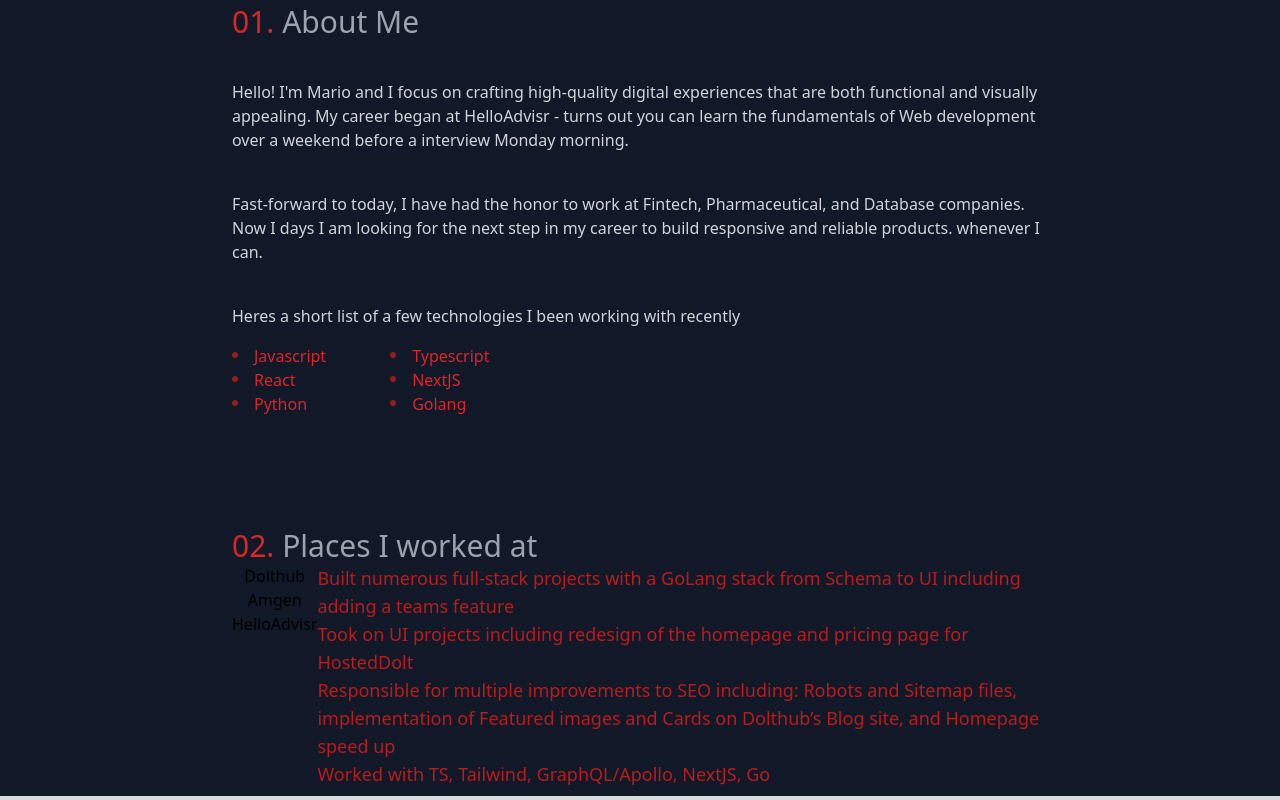
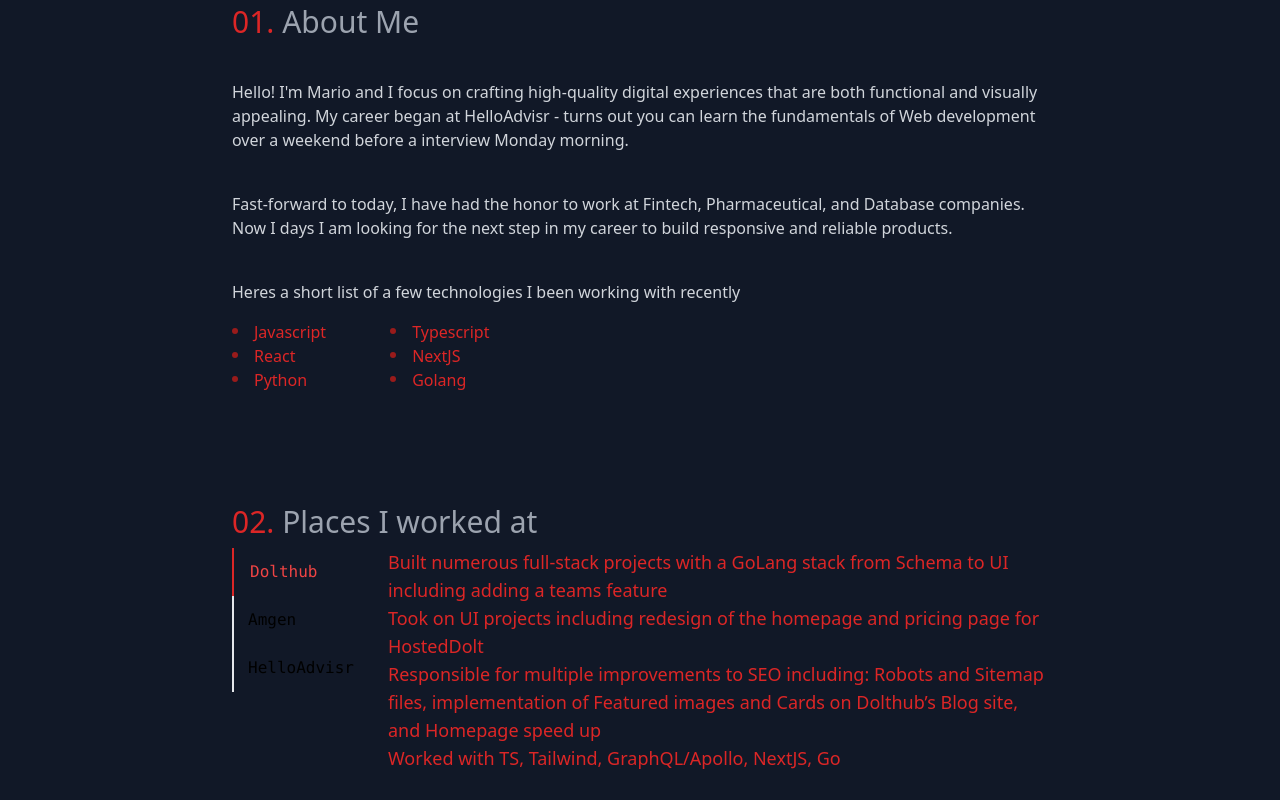
Before and after one commit to ElTragon/portfolio, a Next.js app: page / in a window 1280 px wide. Shown: the part 356-1156 px from the top of the page. Built offline with nearby package versions, Linux system fonts and the light colour scheme.

Commit message:
basic about me

```diff
--- a/package.json
+++ b/package.json
@@ -14,6 +14,7 @@
     "@types/node": "18.15.3",
     "@types/react": "18.0.28",
     "@types/react-dom": "18.0.11",
+    "classnames": "^2.3.2",
     "eslint": "8.36.0",
     "eslint-config-next": "13.2.4",
     "next": "13.2.4",
--- a/src/components/HomePage/Sections/AboutMe/index.tsx
+++ b/src/components/HomePage/Sections/AboutMe/index.tsx
@@ -17,7 +17,6 @@ const AboutMe = (): JSX.Element => {
         Fast-forward to today, I have had the honor to work at Fintech,
         Pharmaceutical, and Database companies. Now I days I am looking for the
         next step in my career to build responsive and reliable products.
-        whenever I can.
       </p>
 
       <p>
--- a/src/components/HomePage/Sections/Experience/index.module.css
+++ b/src/components/HomePage/Sections/Experience/index.module.css
@@ -1,24 +1,29 @@
 .container{
-    @apply flex items-start flex-col text-left mt-28;
+    @apply flex items-start flex-col text-left mt-28 h-72;
 
 }
 
 .workHistory{
-    @apply flex flex-row;
+    @apply flex flex-row ;
 }
 
 .roles{
-    @apply flex flex-col;
+    @apply flex flex-col border-l-2 h-36 mt-2;
+}
+
+.role{
+    @apply py-3 px-4 text-base font-mono text-left relative right-0.5;
 }
 
 .currentRole{
-    @apply flex flex-col;
+    @apply flex flex-col mt-2 pl-4;
 }
 
-.redText{
-    @apply text-red-700;
+.activeRole{
+    @apply text-red-500 border-l-2 border-red-600 z-10;
+/* Make transition */
 }
 
 .bulletPoint{
-    @apply text-red-700 text-lg;
+    @apply text-red-600 text-lg;
 }
--- a/src/components/HomePage/Sections/Experience/index.tsx
+++ b/src/components/HomePage/Sections/Experience/index.tsx
@@ -1,15 +1,18 @@
 import { useState } from "react";
 import SectionHeader from "../SectionHeader";
 import css from "./index.module.css";
+import cx from "classnames";
 
 type ExperienceType = {
   companyName: string;
+  role: string;
   bulletPoints: string[];
 };
 
 const pastRoles: ExperienceType[] = [
   {
     companyName: "Dolthub",
+    role: "Software Engineer",
     bulletPoints: [
       "Built numerous full-stack projects with a GoLang stack from Schema to UI including adding a teams feature",
       "Took on UI projects including redesign of the homepage and pricing page for HostedDolt",
@@ -19,6 +22,7 @@ const pastRoles: ExperienceType[] = [
   },
   {
     companyName: "Amgen",
+    role: "Associate Engineer",
     bulletPoints: [
       "Supported and delivered features on multiple in house web-app",
       "Built and delivered a new in house web-app to visualize and manage a internal business practice",
@@ -28,6 +32,7 @@ const pastRoles: ExperienceType[] = [
   },
   {
     companyName: "HelloAdvisr",
+    role: "Jr. Developer",
     bulletPoints: [
       "Built a business financial advisor web app from scratch.",
       "Took part in designing the database, UI, screens, and features.",
@@ -52,6 +57,9 @@ const Experience = (): JSX.Element => {
             <button
               key={role.companyName}
               onClick={() => setSelectedRole(role)}
+              className={cx(css.role, {
+                [css.activeRole]: role.companyName === selectedRole.companyName,
+              })}
             >
               {role.companyName}
             </button>
--- a/src/components/utils/Navigation/index.module.css
+++ b/src/components/utils/Navigation/index.module.css
@@ -19,5 +19,5 @@
 }
 
 .number{
-    @apply text-red-600 ;
+    @apply text-red-600;
 }
```
Also changed, not shown: 1 other file (tests, documents, lock files or other folders).
